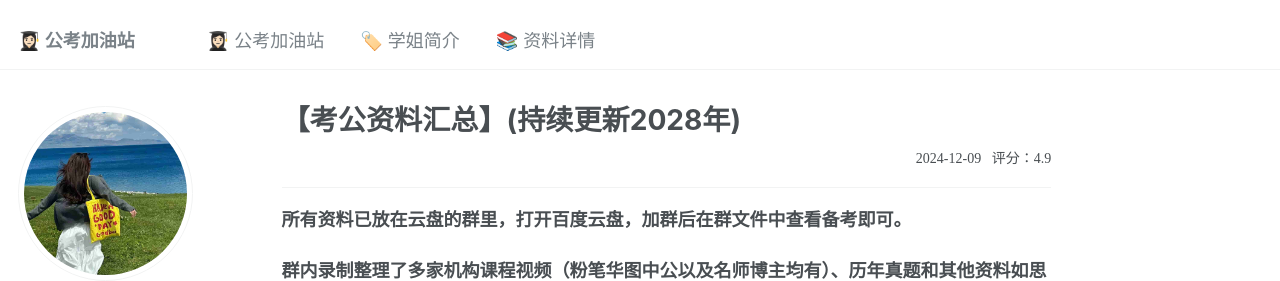
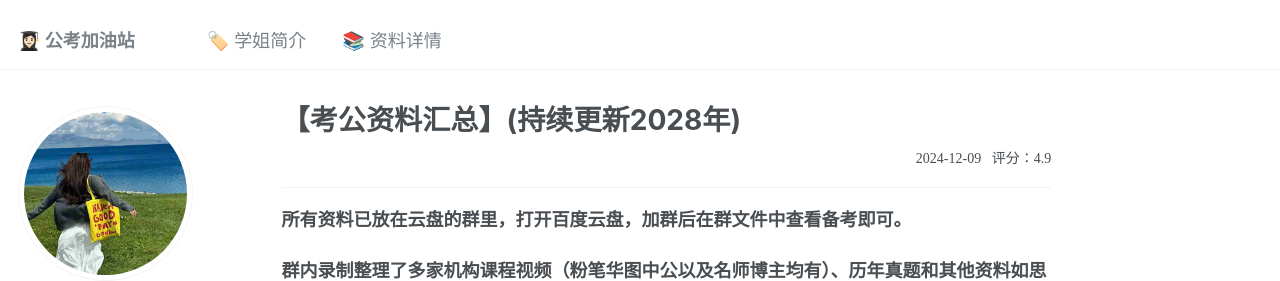
Before and after one commit to KnowledgeStoreVIP/GkStoreVIP.github.io, a Jekyll site: the page built from _pages/about.md, in a window 1280 px wide. Shown: the top 281 px of the page. Built offline with Jekyll 4.4.1, drawn with Linux system fonts in a browser that asks for light colours; comment, search, counter and statistics services are not loaded.

Commit message:
Update navigation.yml

```diff
--- a/_data/navigation.yml
+++ b/_data/navigation.yml
@@ -27,9 +27,6 @@ main:
   # - title: "📚 资料详情"
   #   url: /markdown/
 
-    - title: " 👩🏻‍🎓 公考加油站"
-      url: "" # 设置为空，取消点击功能
-
     - title: "🏷️ 学姐简介"
       url: "#about"
 
```
